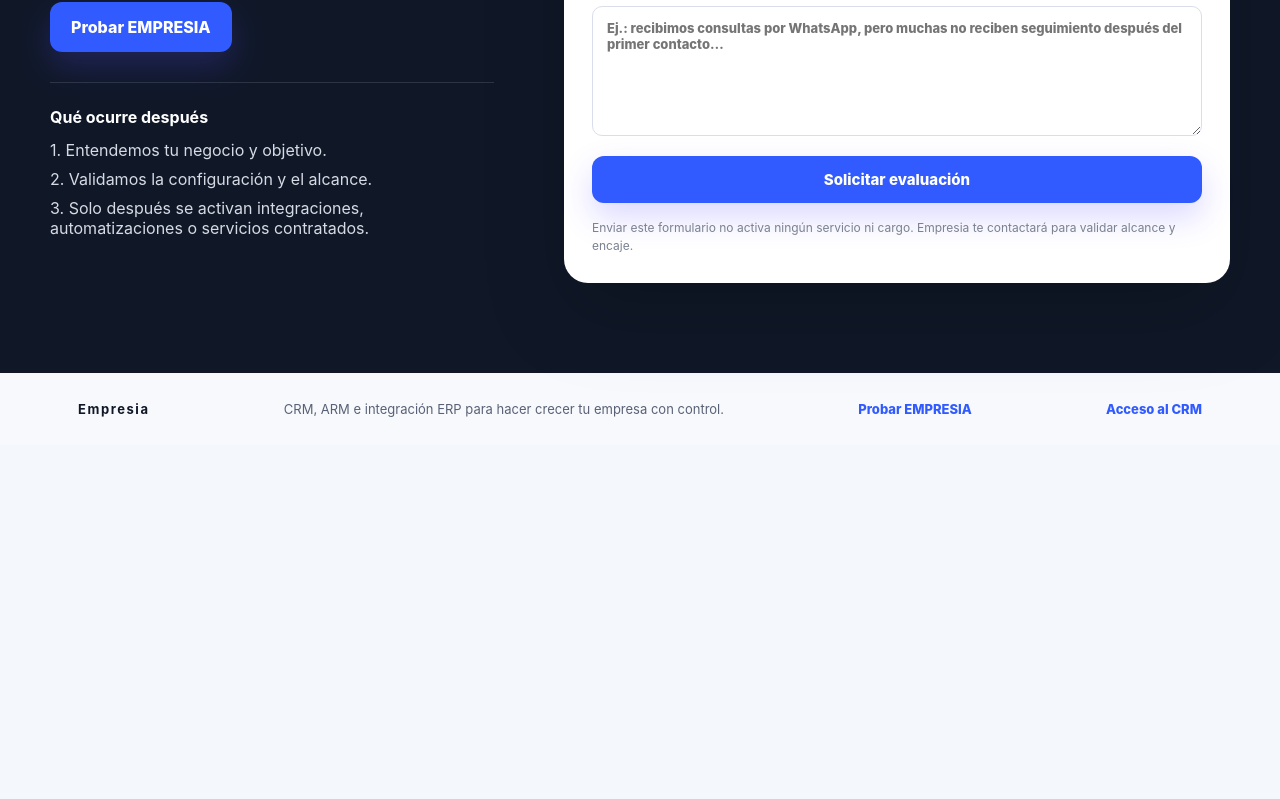
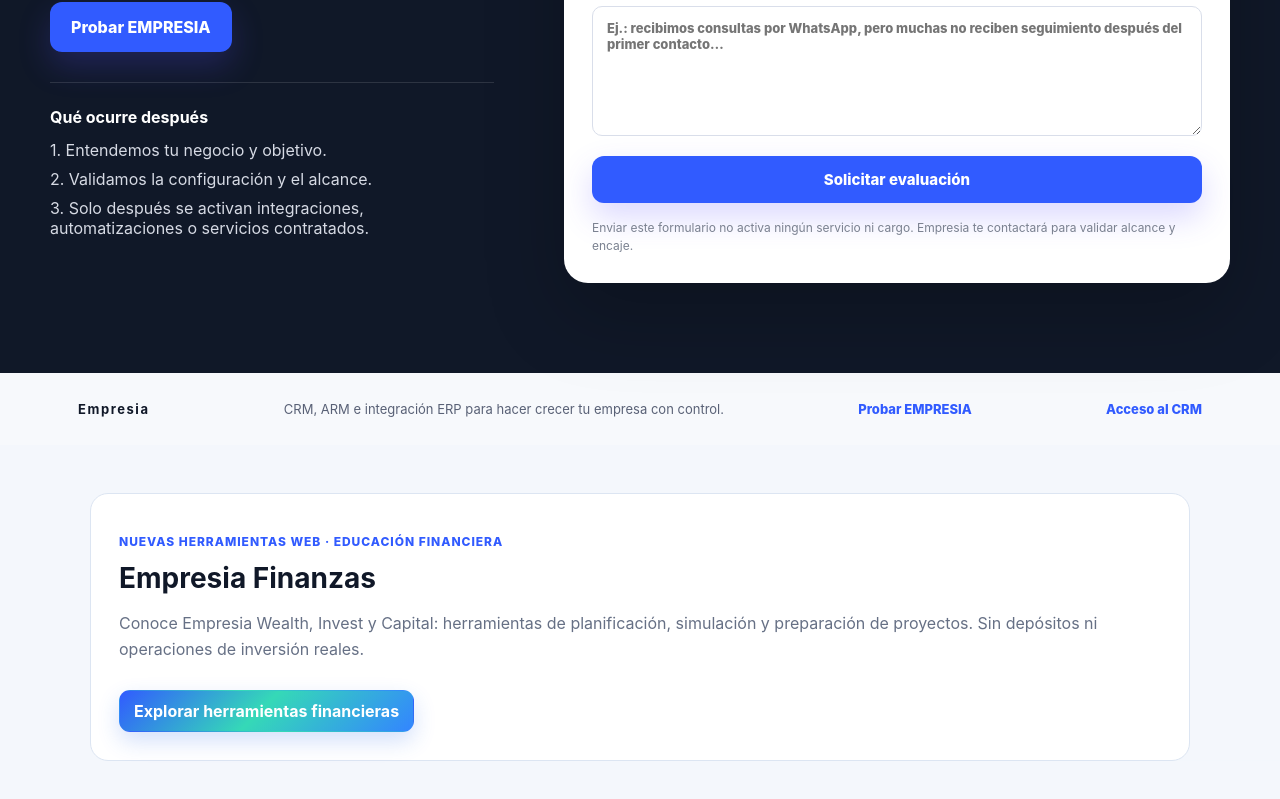
Before and after one commit to angelberiguete-pixel/crm, a Next.js app: page /empresia in a window 1280 px wide. Shown: the part 3506-4305 px from the top of the page. Before the commit the page ends 3951 px from the top, so only its background shows below. Built offline with nearby package versions, Linux system fonts and the light colour scheme.

Commit message:
feat(empresia): link financial learning tools from commercial site

```diff
--- a/app/empresia/page.tsx
+++ b/app/empresia/page.tsx
@@ -1,5 +1,6 @@
 import type { Metadata } from "next";
 import AurevectorSalesPage from "../aurevector/sales-page";
+import Link from "next/link";
 
 export const metadata: Metadata = {
   title: "Empresia | Plataforma de gestión empresarial",
@@ -17,5 +18,13 @@ export const metadata: Metadata = {
 };
 
 export default function EmpresiaPage() {
-  return <AurevectorSalesPage />;
+  return <>
+    <AurevectorSalesPage />
+    <section aria-labelledby="empresia-finanzas-heading" style={{maxWidth:1100, margin:"48px auto", padding:"28px", borderRadius:18, border:"1px solid var(--border)", background:"var(--panel)", color:"var(--text)"}}>
+      <p style={{fontSize:12,fontWeight:800,color:"var(--accent)",letterSpacing:".08em"}}>NUEVAS HERRAMIENTAS WEB · EDUCACIÓN FINANCIERA</p>
+      <h2 id="empresia-finanzas-heading" style={{fontSize:28,margin:"10px 0"}}>Empresia Finanzas</h2>
+      <p style={{color:"var(--muted)",lineHeight:1.6}}>Conoce Empresia Wealth, Invest y Capital: herramientas de planificación, simulación y preparación de proyectos. Sin depósitos ni operaciones de inversión reales.</p>
+      <Link href="/empresia/finanzas" className="button primary" style={{marginTop:12}}>Explorar herramientas financieras</Link>
+    </section>
+  </>;
 }
```
